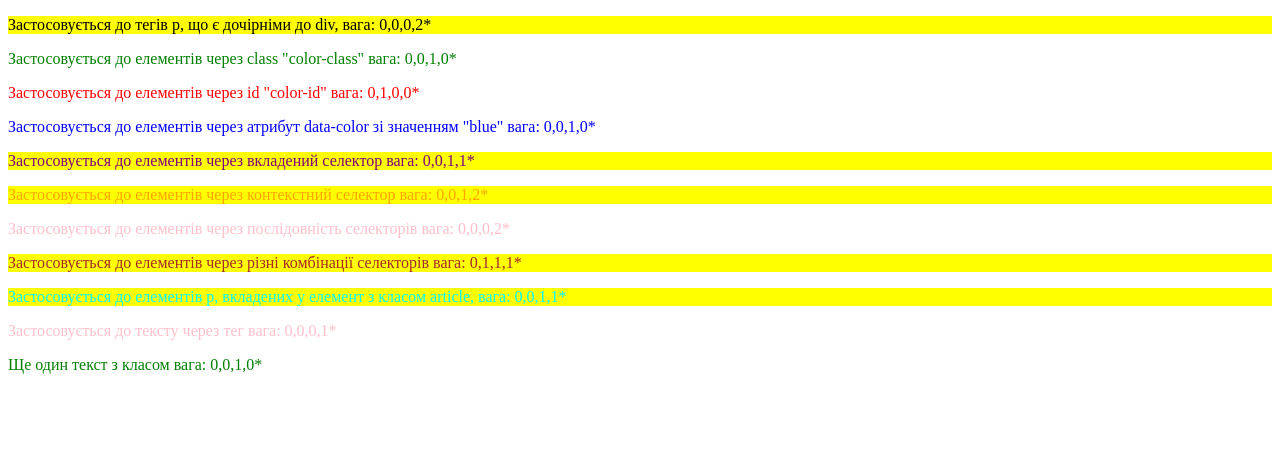
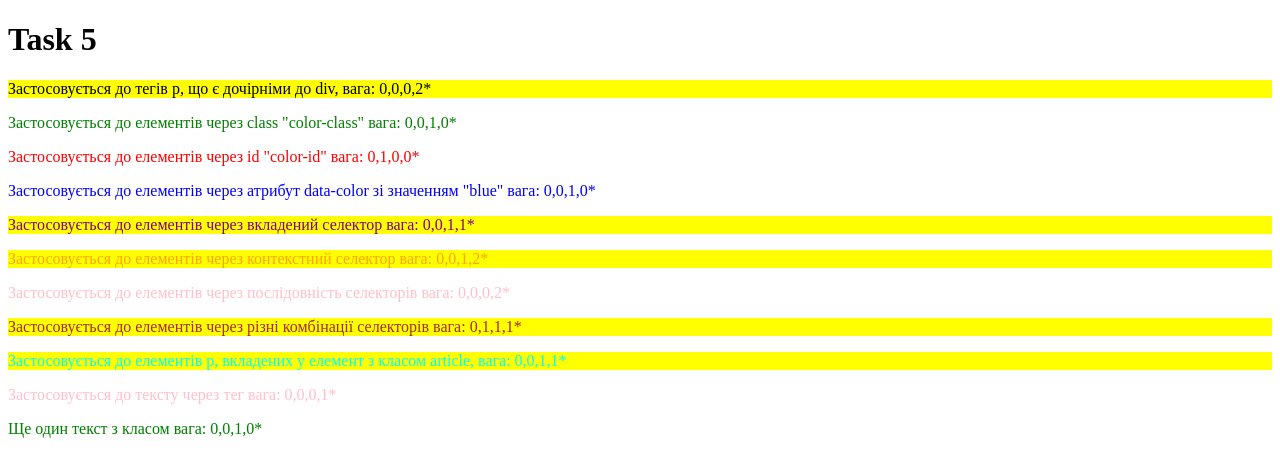
Before and after one commit to AlinaHaisiuk/task5, a plain HTML site: page index.html in a window 1280 px wide. Drawn offline with Linux system fonts and the light colour scheme.

Commit message:
Add page title

```diff
--- a/index.html
+++ b/index.html
@@ -7,6 +7,7 @@
     <link rel="stylesheet" href="style.css" />
   </head>
   <body>
+    <h1>Task 5</h1>
     <div>
       <p class="color-tag">
         Застосовується до тегів p, що є дочірніми до div, вага: 0,0,0,2*
```
